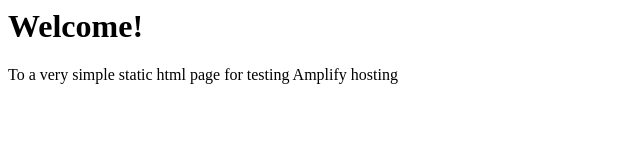
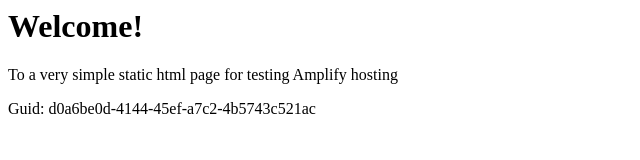
Before and after one commit to aws-aemilia-kix/Github-PR-Commit-Integration-Test-DoNotTouch-v1-preprod-ap-northeast-3, a website: page src/index.html in a window 1280 px wide. Shown: the whole page, without its empty margins (0-640 px from the left). Drawn offline with Linux system fonts and the light colour scheme.

Commit message:
commit from integ tests

```diff
--- a/src/index.html
+++ b/src/index.html
@@ -1,3 +1,5 @@
+
+
 <html lang="en">
 
 <head>
@@ -10,6 +12,6 @@
 <body>
     <h1>Welcome!</h1>
     <p>To a very simple static html page for testing Amplify hosting</p>
-</body>
+    <p>Guid: d0a6be0d-4144-45ef-a7c2-4b5743c521ac</p></body>
 
 </html>
```
